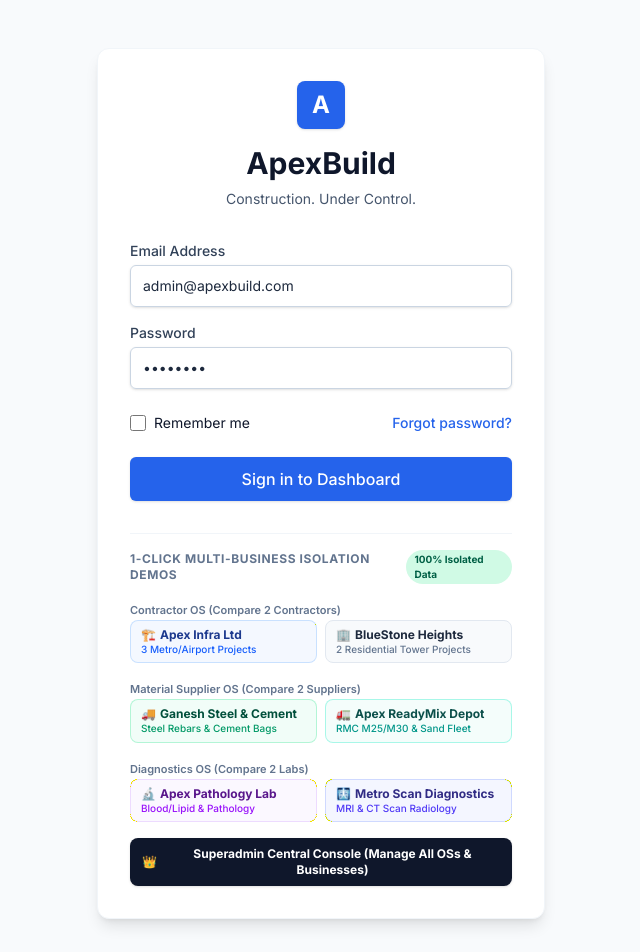
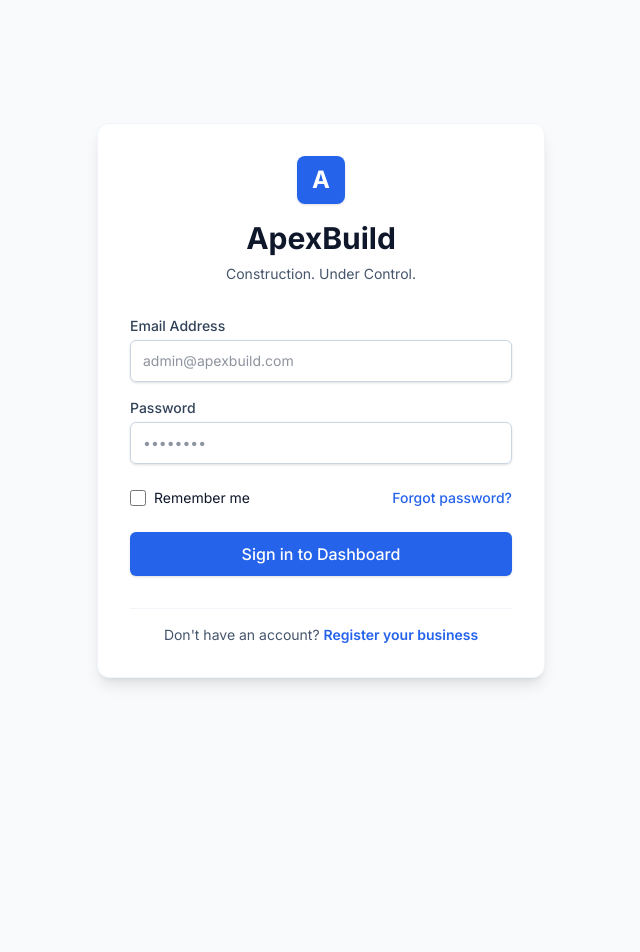
Before and after one commit to Sahin15/apexbuild-platform, a React (Vite) app in the folder frontend/: page /login in a window 1280 px wide. Shown: the top 952 px of the page, without its empty margins (319-959 px from the left). After the commit the page ends 800 px from the top, so only its background shows below. Built offline with nearby package versions, Linux system fonts and the light colour scheme; no server answers.

Commit message:
fix(login): remove dev demo buttons and restore clean registration link

```diff
--- a/frontend/src/pages/Login.jsx
+++ b/frontend/src/pages/Login.jsx
@@ -1,10 +1,10 @@
 import { useState } from 'react';
-import { useNavigate, useLocation } from 'react-router-dom';
+import { useNavigate, useLocation, Link } from 'react-router-dom';
 import { useAuth } from '../context/AuthContext';
 
 export default function Login() {
-  const [email, setEmail] = useState('admin@apexbuild.com');
-  const [password, setPassword] = useState('password');
+  const [email, setEmail] = useState('');
+  const [password, setPassword] = useState('');
   const navigate = useNavigate();
   const location = useLocation();
   const { login, loading } = useAuth();
@@ -93,112 +93,14 @@ export default function Login() {
           </div>
         </form>
 
-        {/* Multi-Business Tenant Isolation Switcher */}
-        <div className="pt-4 border-t border-slate-100 space-y-3">
-          <div className="flex items-center justify-between">
-            <p className="text-xs font-bold uppercase tracking-wider text-slate-500">
-              1-Click Multi-Business Isolation Demos
-            </p>
-            <span className="text-[10px] font-bold px-2 py-0.5 rounded-full bg-emerald-100 text-emerald-800">
-              100% Isolated Data
-            </span>
-          </div>
-
-          {/* Contractor OS Section */}
-          <div className="space-y-1">
-            <span className="text-[11px] font-semibold text-slate-500">Contractor OS (Compare 2 Contractors)</span>
-            <div className="grid grid-cols-2 gap-2">
-              <button
-                type="button"
-                onClick={() => { setEmail('apex.infra@example.com'); setPassword('123456'); }}
-                className="px-2.5 py-1.5 text-left text-xs bg-blue-50/70 hover:bg-blue-100 border border-blue-200/80 rounded-lg transition-all flex flex-col"
-              >
-                <div className="flex items-center gap-1 font-bold text-blue-900">
-                  <span>🏗️</span> Apex Infra Ltd
-                </div>
-                <span className="text-[10px] text-blue-600 font-medium">3 Metro/Airport Projects</span>
-              </button>
-
-              <button
-                type="button"
-                onClick={() => { setEmail('bluestone@example.com'); setPassword('123456'); }}
-                className="px-2.5 py-1.5 text-left text-xs bg-slate-50 hover:bg-slate-100 border border-slate-200 rounded-lg transition-all flex flex-col"
-              >
-                <div className="flex items-center gap-1 font-bold text-slate-800">
-                  <span>🏢</span> BlueStone Heights
-                </div>
-                <span className="text-[10px] text-slate-500 font-medium">2 Residential Tower Projects</span>
-              </button>
-            </div>
-          </div>
-
-          {/* Supplier OS Section */}
-          <div className="space-y-1">
-            <span className="text-[11px] font-semibold text-slate-500">Material Supplier OS (Compare 2 Suppliers)</span>
-            <div className="grid grid-cols-2 gap-2">
-              <button
-                type="button"
-                onClick={() => { setEmail('ganesh.steel@example.com'); setPassword('123456'); }}
-                className="px-2.5 py-1.5 text-left text-xs bg-emerald-50/70 hover:bg-emerald-100 border border-emerald-200/80 rounded-lg transition-all flex flex-col"
-              >
-                <div className="flex items-center gap-1 font-bold text-emerald-900">
-                  <span>🚚</span> Ganesh Steel & Cement
-                </div>
-                <span className="text-[10px] text-emerald-600 font-medium">Steel Rebars & Cement Bags</span>
-              </button>
-
-              <button
-                type="button"
-                onClick={() => { setEmail('readymix@example.com'); setPassword('123456'); }}
-                className="px-2.5 py-1.5 text-left text-xs bg-teal-50/70 hover:bg-teal-100 border border-teal-200/80 rounded-lg transition-all flex flex-col"
-              >
-                <div className="flex items-center gap-1 font-bold text-teal-900">
-                  <span>🚛</span> Apex ReadyMix Depot
-                </div>
-                <span className="text-[10px] text-teal-600 font-medium">RMC M25/M30 & Sand Fleet</span>
-              </button>
-            </div>
-          </div>
-
-          {/* Diagnostics OS Section */}
-          <div className="space-y-1">
-            <span className="text-[11px] font-semibold text-slate-500">Diagnostics OS (Compare 2 Labs)</span>
-            <div className="grid grid-cols-2 gap-2">
-              <button
-                type="button"
-                onClick={() => { setEmail('apex.pathology@example.com'); setPassword('123456'); }}
-                className="px-2.5 py-1.5 text-left text-xs bg-purple-50/70 hover:bg-purple-100 border border-purple-200/80 rounded-lg transition-all flex flex-col"
-              >
-                <div className="flex items-center gap-1 font-bold text-purple-900">
-                  <span>🔬</span> Apex Pathology Lab
-                </div>
-                <span className="text-[10px] text-purple-600 font-medium">Blood/Lipid & Pathology</span>
-              </button>
-
-              <button
-                type="button"
-                onClick={() => { setEmail('metroscan@example.com'); setPassword('123456'); }}
-                className="px-2.5 py-1.5 text-left text-xs bg-indigo-50/70 hover:bg-indigo-100 border border-indigo-200/80 rounded-lg transition-all flex flex-col"
-              >
-                <div className="flex items-center gap-1 font-bold text-indigo-900">
-                  <span>🩻</span> Metro Scan Diagnostics
-                </div>
-                <span className="text-[10px] text-indigo-600 font-medium">MRI & CT Scan Radiology</span>
-              </button>
-            </div>
-          </div>
-
-          {/* Superadmin Console Button */}
-          <div className="pt-1">
-            <button
-              type="button"
-              onClick={() => { setEmail('superadmin@example.com'); setPassword('123456'); }}
-              className="w-full py-2 px-3 text-center text-xs bg-slate-900 hover:bg-slate-800 text-white font-bold rounded-lg transition-colors flex items-center justify-center gap-2 shadow-sm"
-            >
-              <span>👑</span>
-              <span>Superadmin Central Console (Manage All OSs & Businesses)</span>
-            </button>
-          </div>
+        {/* Registration Link */}
+        <div className="pt-4 border-t border-slate-100 text-center">
+          <p className="text-sm text-slate-600">
+            Don't have an account?{' '}
+            <Link to="/register" className="font-semibold text-primary-600 hover:text-primary-500">
+              Register your business
+            </Link>
+          </p>
         </div>
       </div>
     </div>
```
